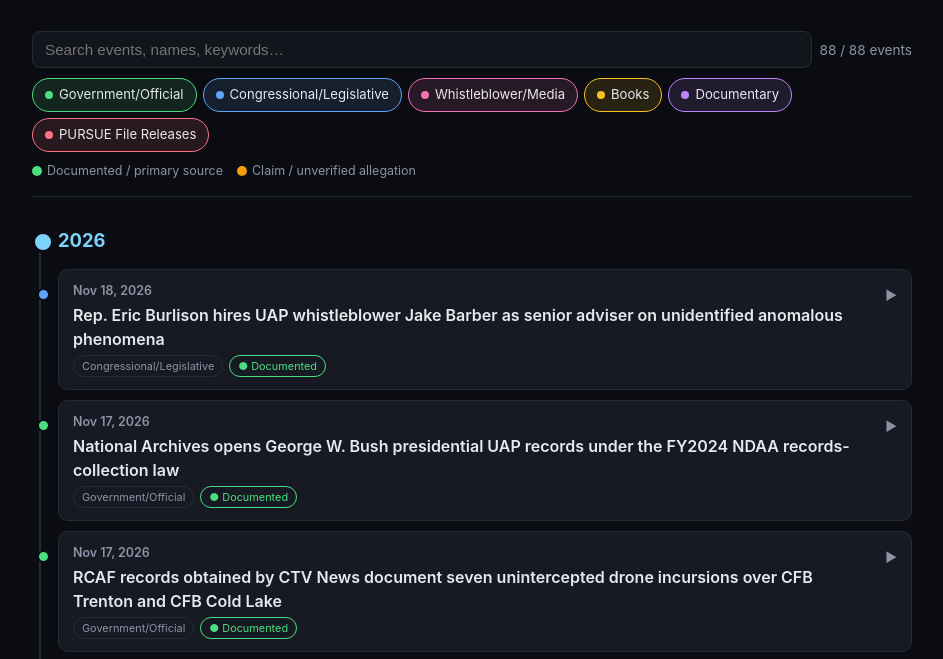
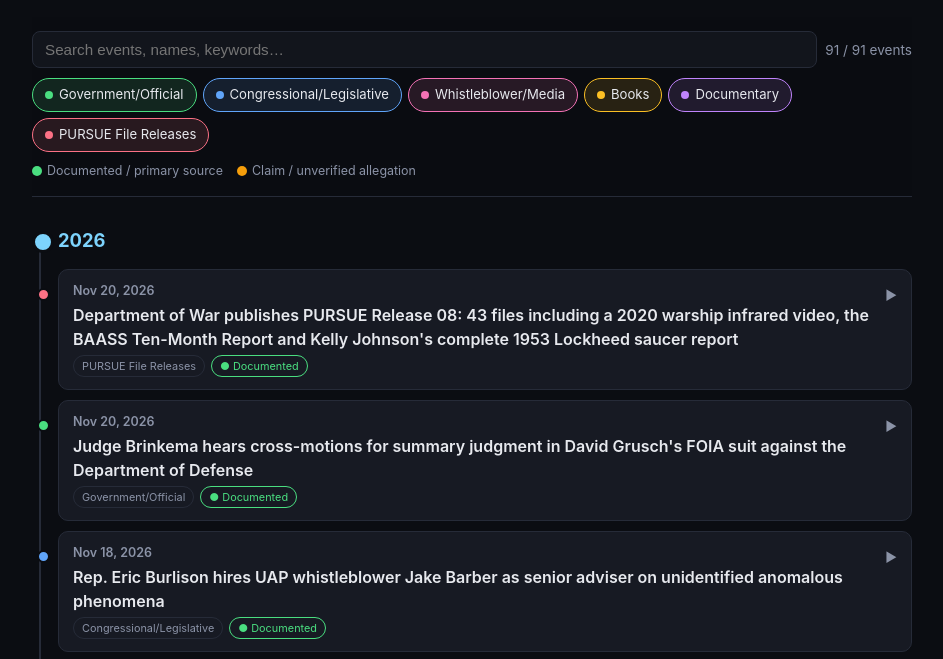
Before and after one commit to Spocktology/uapdisclosuretimeline, a plain HTML site: page index.html in a window 1280 px wide. Shown: the part 121-780 px from the top of the page, without its empty margins (168-1111 px from the left). Drawn offline with Linux system fonts and the light colour scheme.

Commit message:
Add PURSUE Release 08, Grusch FOIA hearing, and Coulthart CE5 segment

```diff
--- a/index.html
+++ b/index.html
@@ -524,7 +524,16 @@ const EVENTS = [
  sources:[["Liberation Times: Behind the White House's UFO Silence","https://www.liberationtimes.com/home/behind-the-white-houses-ufo-silence-alleged-briefings-investigations-and-an-uncertain-path-to-disclosure"],["UAPDrop: White House and Congress recalibrate strategies as UFO disclosure push enters new phase","https://www.uapdrop.com/l/view/6dTkPMcmIpc.html"]]},
 {date:"2026-11-18", title:"Rep. Eric Burlison hires UAP whistleblower Jake Barber as senior adviser on unidentified anomalous phenomena", cat:"leg", status:"verified",
  desc:"Congressman Eric Burlison (MO-07) announced in an official press release that U.S. Air Force veteran and UAP whistleblower Jake Barber had joined his office as a senior adviser on unidentified anomalous phenomena, assisting with congressional investigations, witness engagement, and efforts to independently verify UAP-related evidence. Barber went public in January 2025 in an interview with Ross Coulthart describing firsthand involvement in UAP-recovery operations, including an egg-shaped object, and later co-founded Skywatcher, which claimed it could summon UAP but never published independently verified results. The hire places a crash-retrieval claimant inside a congressional office, the role David Grusch previously held, as Burlison's UAP Disclosure Act, which would create an independent records review board, heads into conference as part of the FY2027 National Defense Authorization Act.",
- sources:[["Burlison House press release (Nov 18, 2026)","https://burlison.house.gov/media/press-releases/burlison-names-uap-whistleblower-jake-barber-senior-adviser"],["Milky Way News: UFO whistleblower Jake Barber joins Burlison's staff in Congress","https://milkywaynews.com/article/ufo-whistleblower-jake-barber-joins-burlison-congress"],["UAPDrop: Barber outlines evidence-first UAP strategy as senior adviser","https://www.uapdrop.com/l/view/DWfPFk81VLM.html"]]}
+ sources:[["Burlison House press release (Nov 18, 2026)","https://burlison.house.gov/media/press-releases/burlison-names-uap-whistleblower-jake-barber-senior-adviser"],["Milky Way News: UFO whistleblower Jake Barber joins Burlison's staff in Congress","https://milkywaynews.com/article/ufo-whistleblower-jake-barber-joins-burlison-congress"],["UAPDrop: Barber outlines evidence-first UAP strategy as senior adviser","https://www.uapdrop.com/l/view/DWfPFk81VLM.html"]]},
+{date:"2026-11-17", title:"Ross Coulthart films a CE5 \"summoning\" experiment at Barwon Heads on Bass Strait for NewsNation's Reality Check", cat:"media", status:"unverified",
+ desc:"NewsNation released a Reality Check episode in which special correspondent Ross Coulthart travelled to Barwon Heads in southern Victoria, Australia, to observe the group Whitehawk Psionics attempt CE5, or neuromeditative signaling, in an effort to invite anomalous \"golden orbs\" to appear over Bass Strait. The team used LeoLabs satellite tracking, Stellarium and FlightRadar to screen out satellites, planets, aircraft and drones, and members reported bodily sensations during contact attempts, but the filmed attempt produced no confirmed orb sighting and the segment offered no scientific demonstration that intention can attract objects. The location was chosen partly for its proximity to the 1978 disappearance of pilot Frederick Valentich over Bass Strait.",
+ sources:[["NewsNation Reality Check: The UFO summoning experiment (iHeart, Nov 17, 2026)","https://www.iheart.com/podcast/1313-reality-check-with-ross-c-292306117/episode/the-ufo-summoning-experiment-what-ross-350240194/"],["International Business Times UK: UAP experts attempt to make a beacon and summon orbs near Bass Strait","https://www.ibtimes.co.uk/uap-experts-attempt-make-beacon-summon-orbs-near-site-infamous-bass-strait-mystery-1833156"],["UAPDrop: Whitehawk Psionics tests CE5 UFO summoning claims at Bass Strait","https://www.uapdrop.com/l/view/DttajyxHFN4.html"]]},
+{date:"2026-11-20", title:"Department of War publishes PURSUE Release 08: 43 files including a 2020 warship infrared video, the BAASS Ten-Month Report and Kelly Johnson's complete 1953 Lockheed saucer report", cat:"pursue", status:"verified",
+ desc:"The Department of War posted the eighth tranche of records under the Presidential Unsealing and Reporting System for UAP Encounters at war.gov/UFO, 28 days after Release 07. Chief Pentagon Spokesman Sean Parnell said the Department will continue releasing files on a rolling basis and that agency partners are already working on the next tranche. Per the portal's database the release comprises 43 files -- 40 documents and 3 videos submitted by U.S. Central Command running 20, 54 and 13 seconds -- taking the public PURSUE corpus from 478 to 521 records; the headline clip is a 2020 infrared sequence from a ship in the Middle East showing a small bright circular object crossing past the vessel, which a Pentagon official said carried no further information because the Department is offering no assessment of individual files. The tranche also contains the first official acknowledgement of the 538-page BAASS Ten-Month Report delivered to the Defense Intelligence Agency in July 2009, which describes a planned 5,000-square-foot underground vault with three-foot-thick walls for storing \"exotic material or tissue,\" the first complete government copy of Lockheed Skunk Works founder Clarence \"Kelly\" Johnson's 1953 report on a black elliptical object seen from his Agoura, California ranch and corroborated by a Lockheed flight-test crew, two 1952 CIA Office of Scientific Intelligence records on \"flying saucers,\" and an unresolved 2023 North American radar detection.",
+ sources:[["war.gov PURSUE portal -- Release 08 (Nov 20, 2026)","https://www.war.gov/UFO/release/"],["Department of War statement on the eighth UAP files release","https://www.miragenews.com/war-department-publishes-eighth-uap-files-1781257/"],["The Independent: Trump releases new UFO video showing mystery object passing naval ship","https://www.the-independent.com/news/world/americas/us-politics/pentagon-ufo-files-latest-release-b3088756.html"],["Daily Mail: warship video and Skinwalker Ranch exotic-tissue vault","https://www.dailymail.com/sciencetech/article-16307549/trump-ufo-video-skinwalker-ranch-files.html"],["UAP Browser: Release 08 file-by-file breakdown (43 files)","https://uapbrowser.com/en/releases/release-08"]]},
+{date:"2026-11-20", title:"Judge Brinkema hears cross-motions for summary judgment in David Grusch's FOIA suit against the Department of Defense", cat:"gov", status:"verified",
+ desc:"The U.S. District Court for the Eastern District of Virginia held a 10:00 a.m. motion hearing in Alexandria Courtroom 700 before District Judge Leonie M. Brinkema in Grusch v. United States Department of Defense, No. 1:26-cv-00607. The sole remaining issue is whether the Department's search was legally adequate: DOJ moved for summary judgment on September 21, 2026, Grusch cross-moved on October 12 asking the court to order a fresh search and a supplemental declaration, and the government filed its reply on October 30. Of 22 potentially relevant documents totalling 6,632 pages, only about 40 pages were released on May 18, 2026; Grusch is not contesting those redactions. A ruling for the Department would effectively end the case, while a ruling against it could compel further searching.",
+ sources:[["CourtListener docket: Grusch v. U.S. Department of Defense, 1:26-cv-00607","https://www.courtlistener.com/docket/72351349/grusch-v-UNITED-STATES-department-of-defense/"],["Insider Release: Grusch v. DoD FOIA summary judgment explained","https://insiderrelease.com/grusch-dod-foia-summary-judgment/"],["USA Herald: Grusch takes Pentagon FOIA fight to critical stage after 6,632 pages yield just 40","https://usaherald.com/david-grusch-takes-pentagon-foia-fight-to-critical-stage-after-6632-pages-yield-just-40/"]]}
 ];
 
 // ---- render ----
```
